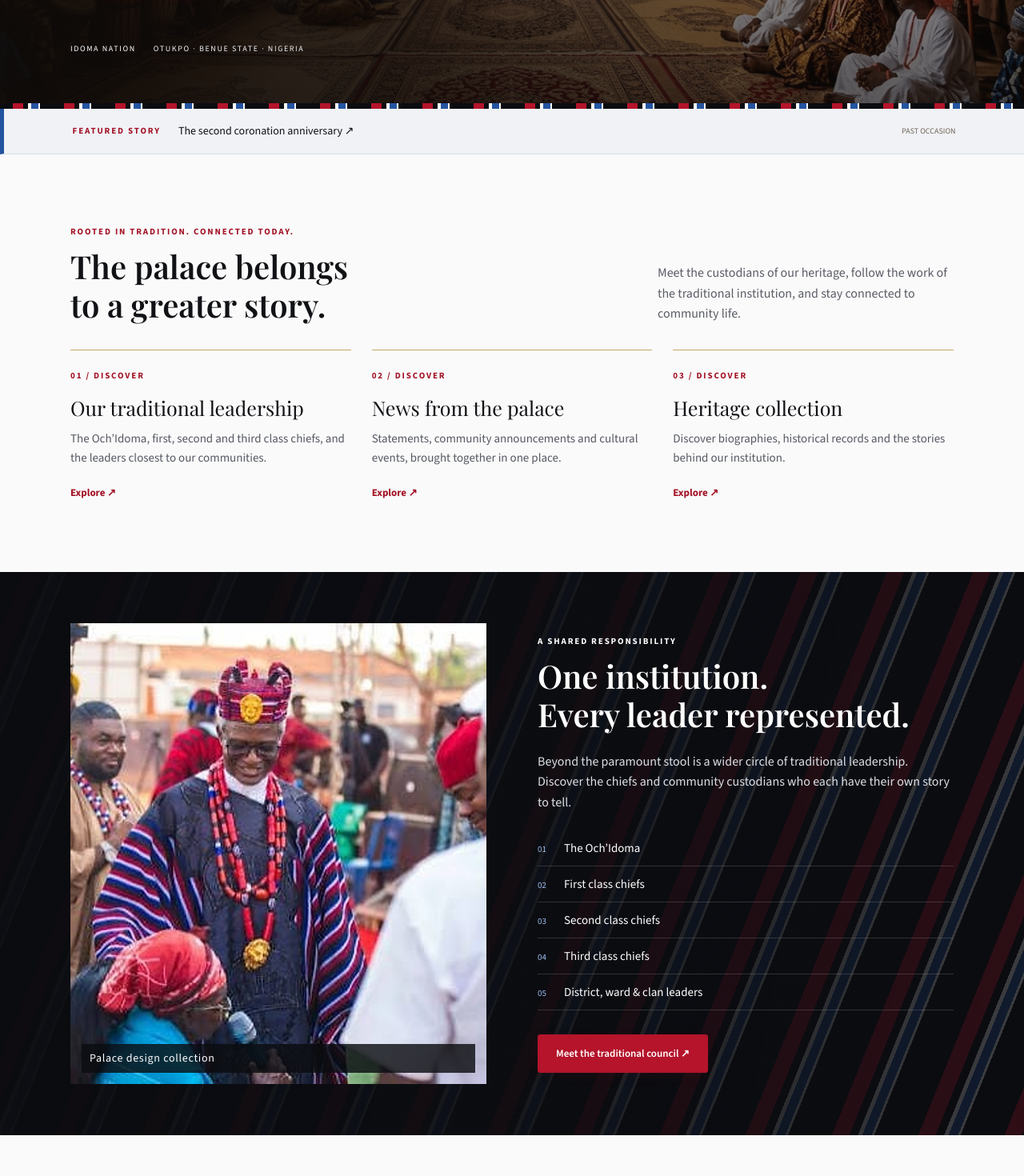
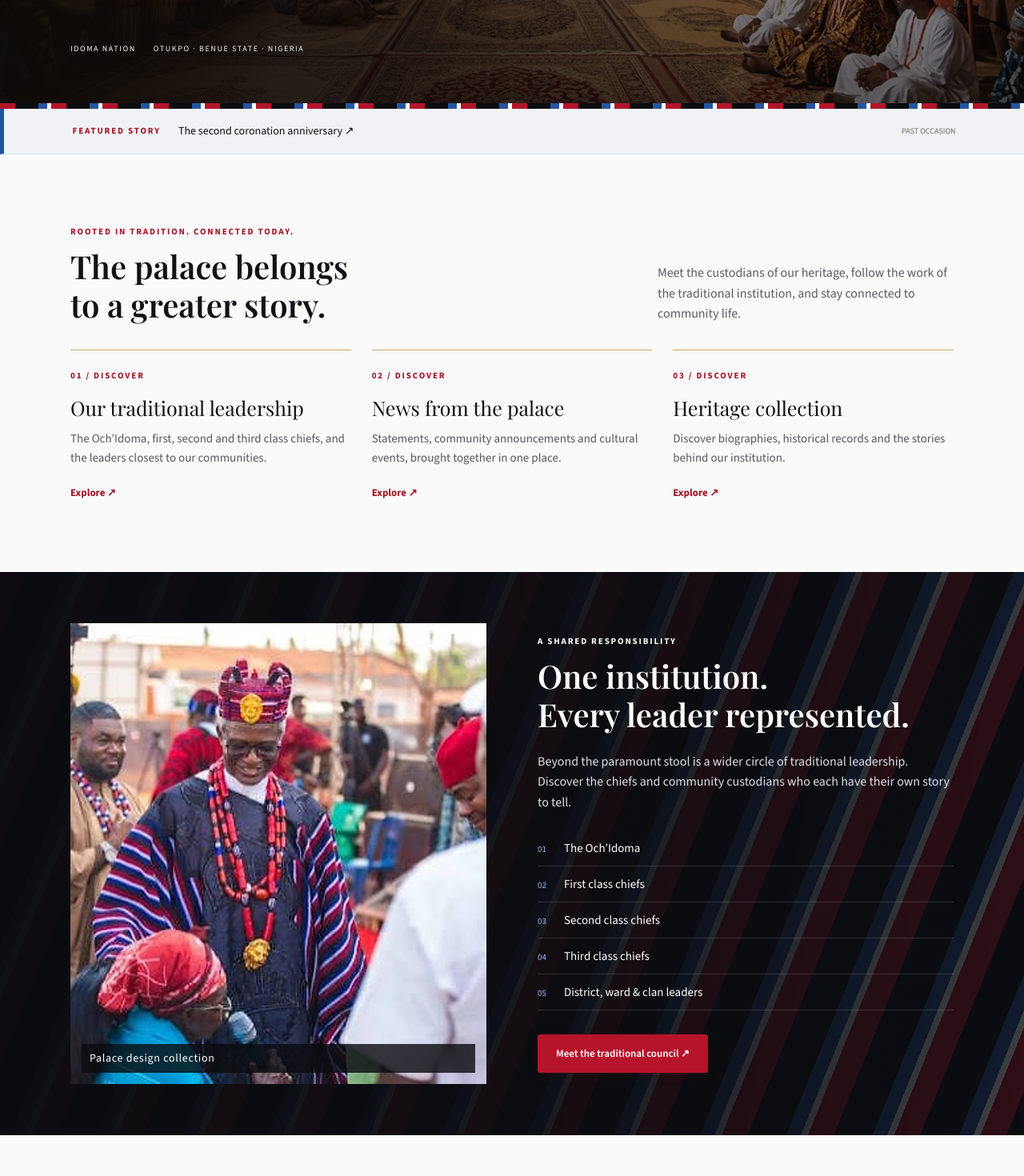
Before and after one commit to Abzmoni/ochidoma, a Next.js app: page / in a window 1280 px wide. Shown: the part 600-2070 px from the top of the page at 80% size. Built offline with nearby package versions, Linux system fonts and the light colour scheme; no server answers.

Commit message:
fix: correct cultural stripes to red black blue white

```diff
--- a/src/app/globals.css
+++ b/src/app/globals.css
@@ -2097,25 +2097,19 @@ main [contenteditable="true"],
   --palace-blue: #2454a0;
   --cultural-stripes: repeating-linear-gradient(
     112deg,
-    #0b0c10 0 28px,
-    #b5142b 28px 48px,
-    #0b0c10 48px 58px,
-    #fafafa 58px 63px,
-    #2454a0 63px 74px,
-    #fafafa 74px 77px,
-    #0b0c10 77px 100px
+    #b5142b 0 30px,
+    #0b0c10 30px 75px,
+    #2454a0 75px 92px,
+    #fafafa 92px 100px
   );
 }
 .idoma-weave {
   background-image: repeating-linear-gradient(
     90deg,
-    #0b0c10 0 16px,
-    #b5142b 16px 29px,
-    #0b0c10 29px 35px,
-    #fafafa 35px 39px,
-    #2454a0 39px 48px,
-    #fafafa 48px 50px,
-    #0b0c10 50px 64px
+    #b5142b 0 19px,
+    #0b0c10 19px 48px,
+    #2454a0 48px 59px,
+    #fafafa 59px 64px
   );
 }
 .idoma-weave-diagonal {
```
